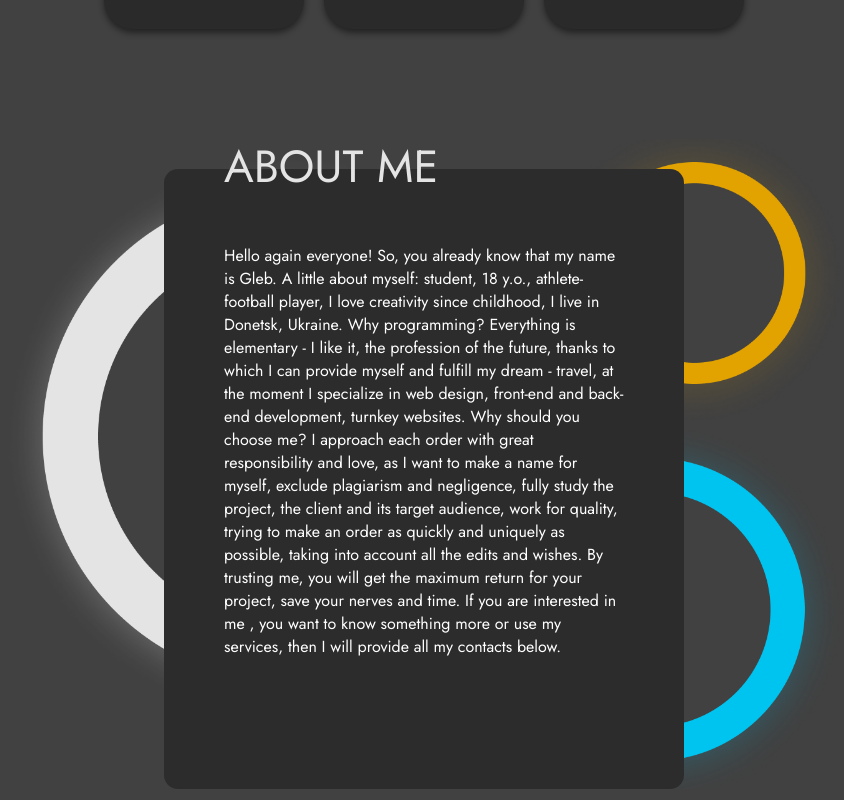
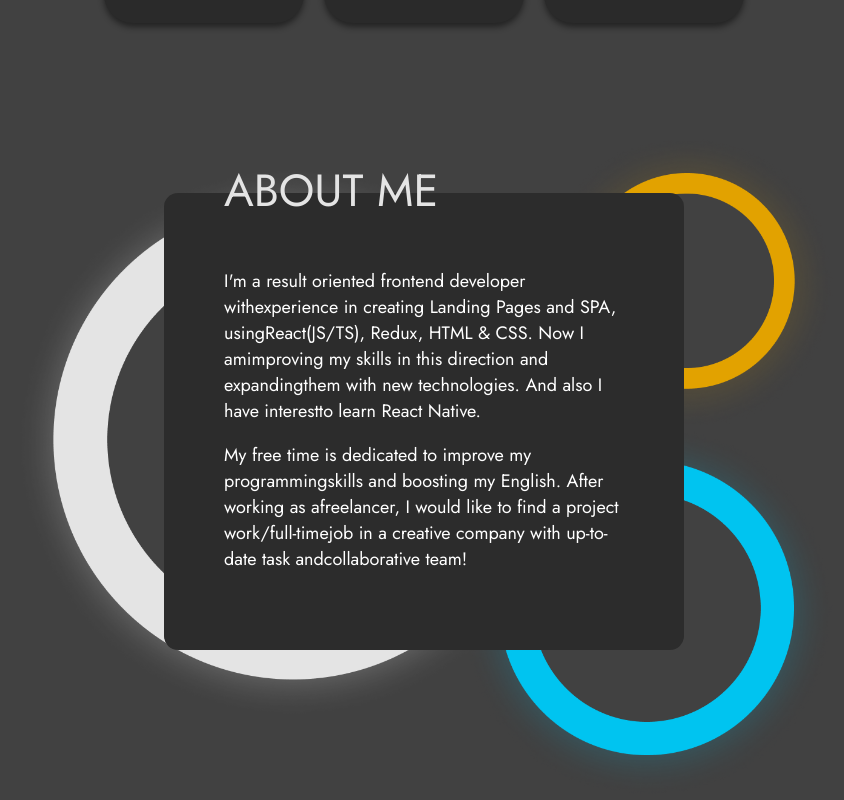
Before and after one commit to B1ackin/Portfolio-project, a React (Create React App) app: page / in a window 1280 px wide. Shown: the part 1140-1940 px from the top of the page, without its empty margins (216-1060 px from the left). Built offline with nearby package versions, Linux system fonts and the light colour scheme.

Commit message:
complete 1.01 version

```diff
--- a/src/App.tsx
+++ b/src/App.tsx
@@ -4,9 +4,9 @@ import Header from "./header/Header";
 import Main from "./main/Main";
 import Skills from "./skills/Skills";
 import About from "./about/About";
+import Footer from "./footer/Footer";
 import Slider from "./slider/Slider";
 import {SliderData} from "./slider/SliderData";
-import Footer from "./footer/Footer";
 
 function App() {
   return (
--- a/src/about/About.module.css
+++ b/src/about/About.module.css
@@ -22,8 +22,9 @@
 .about_text {
     background: #2C2C2C;
     border-radius: 14px;
+    font-size: 18px;
     width: 400px;
-    height: 500px;
+    min-height: 300px;
     padding: 60px 60px;
 }
 
@@ -33,9 +34,17 @@
     display: flex;
     justify-content: center;
     flex-wrap: wrap;
-    padding-top: 30px;
+    padding-top: 60px;
+    padding-bottom: 150px;
     background-image: url(/src/image/Ellips.png);
     background-repeat: no-repeat;
     background-position: center;
-    background-size: 850px;
+    background-size: contain;
 }
+
+@media (max-width: 1000px) {
+    .about_bg {
+        padding-bottom: 0px;
+    }
+
+}
--- a/src/about/About.tsx
+++ b/src/about/About.tsx
@@ -9,17 +9,8 @@ function About() {
             <div className={style.about_bg}>
             <div className={style.about_text}>
                 <h3 className={style.about_title}>ABOUT ME</h3>
-                <p>Hello again everyone! So, you already know that my name is Gleb. A little about myself: student,
-                    18 y.o., athlete-football player, I love creativity since childhood, I live in Donetsk,
-                    Ukraine. Why programming? Everything is elementary - I like it, the profession of the future,
-                    thanks to which I can provide myself and fulfill my dream - travel, at the moment I specialize in
-                    web design, front-end and back-end development, turnkey websites. Why should you choose me?
-                    I approach each order with great responsibility and love, as I want to make a name for myself,
-                    exclude plagiarism and negligence, fully study the project, the client and its target audience,
-                    work for quality, trying to make an order as quickly and uniquely as possible, taking into account
-                    all the edits and wishes. By trusting me, you will get the maximum return for your project,
-                    save your nerves and time. If you are interested in me , you want to know something more or use my
-                    services, then I will provide all my contacts below.</p>
+                <p>I'm a result oriented frontend developer withexperience in creating Landing Pages and SPA, usingReact(JS/TS), Redux, HTML & CSS. Now I amimproving my skills in this direction and expandingthem with new technologies. And also I have interestto learn React Native.</p>
+                    <p>My free time is dedicated to improve my programmingskills and boosting my English. After working as afreelancer, I would like to find a project work/full-timejob in a creative company with up-to-date task andcollaborative team!</p>
             </div>
             </div>
         </div>
--- a/src/common/style/Container.module.css
+++ b/src/common/style/Container.module.css
@@ -11,5 +11,6 @@
 @media (max-width: 1000px) {
     .container {
         flex-wrap: wrap;
+        width: 90%;
     }
 }
--- a/src/header/Header.module.css
+++ b/src/header/Header.module.css
@@ -5,3 +5,9 @@
     justify-content: center;
     align-items: center;
 }
+
+@media (max-width: 1000px) {
+    .header {
+        display: none;
+    }
+}
--- a/src/main/Main.module.css
+++ b/src/main/Main.module.css
@@ -6,7 +6,7 @@
 
 .photo img {
     height: 553px;
-
+    margin-bottom: -6px;
 }
 .text span {
     font-family: 'Jost', sans-serif;
@@ -43,3 +43,17 @@
 .btnDonwload:hover {
     box-shadow: 0px 2px 13px rgba(226, 158, 0, 0.48);
 }
+
+@media (max-width: 1000px) {
+    .photo img {
+        margin-top: 40px;
+        height: 345px;
+    }
+    .text h1 {
+        font-size: 40px;
+    }
+    .text {
+        text-align: center;
+        padding-top: 40px;
+    }
+}
--- a/src/main/Main.tsx
+++ b/src/main/Main.tsx
@@ -14,7 +14,6 @@ function Main() {
                     <h1>I’M LEONID KRUCHENOK</h1>
                     <p className={style.description}>FRONT-END DEVELOPER</p>
                     <p className={style.skills}>React, Redux, TypeScript, JavaScript</p>
-                    {/*<button className={style.btnDonwload}>DOWNLOAD CV</button>*/}
                     <a className={style.btnDonwload} href="#" download='CV' target="_blank">DOWNLOAD CV</a>
                 </div>
                 <div className={style.photo}><img src={myPhoto} /></div>
--- a/src/skills/Skills.module.css
+++ b/src/skills/Skills.module.css
@@ -15,5 +15,9 @@
 @media (max-width: 1000px) {
     .container {
         width: 100%;
+        padding-top: 60px;
+    }
+    .skillsBlock {
+
     }
 }
--- a/src/skills/skill/Skill.module.css
+++ b/src/skills/skill/Skill.module.css
@@ -17,3 +17,10 @@
     font-weight: 200;
     font-size: 24px;
 }
+
+@media (max-width: 1000px) {
+    .skillBlock {
+        height: 170px;
+        width: 170px;
+    }
+}
--- a/src/slider/Slider.module.css
+++ b/src/slider/Slider.module.css
@@ -42,7 +42,7 @@
 
 .slider {
 
-    height: 100vh;
+    min-height: 100vh;
     display: flex;
     align-items: center;
     justify-content: center;
@@ -108,3 +108,37 @@
     display: flex;
 
 }
+
+
+@media (max-width: 1000px) {
+    .oneSlide {
+        display: flex;
+        flex-wrap: wrap;
+        justify-content: center;
+        width: 80%;
+    }
+    .slideActive {
+        width: 80%;
+        display: flex;
+        justify-content: center;
+        margin: 0 auto;
+    }
+    .image {
+        width: 100%;
+        height: 100%;
+
+    }
+    .textBlock {
+        padding: 10px;
+    }
+    .slider {
+        padding-bottom: 80px;
+        padding-top: 40px;
+    }
+    .leftArrow {
+        left: 10px;
+    }
+    .rightArrow {
+        right: 10px;
+    }
+}
```
